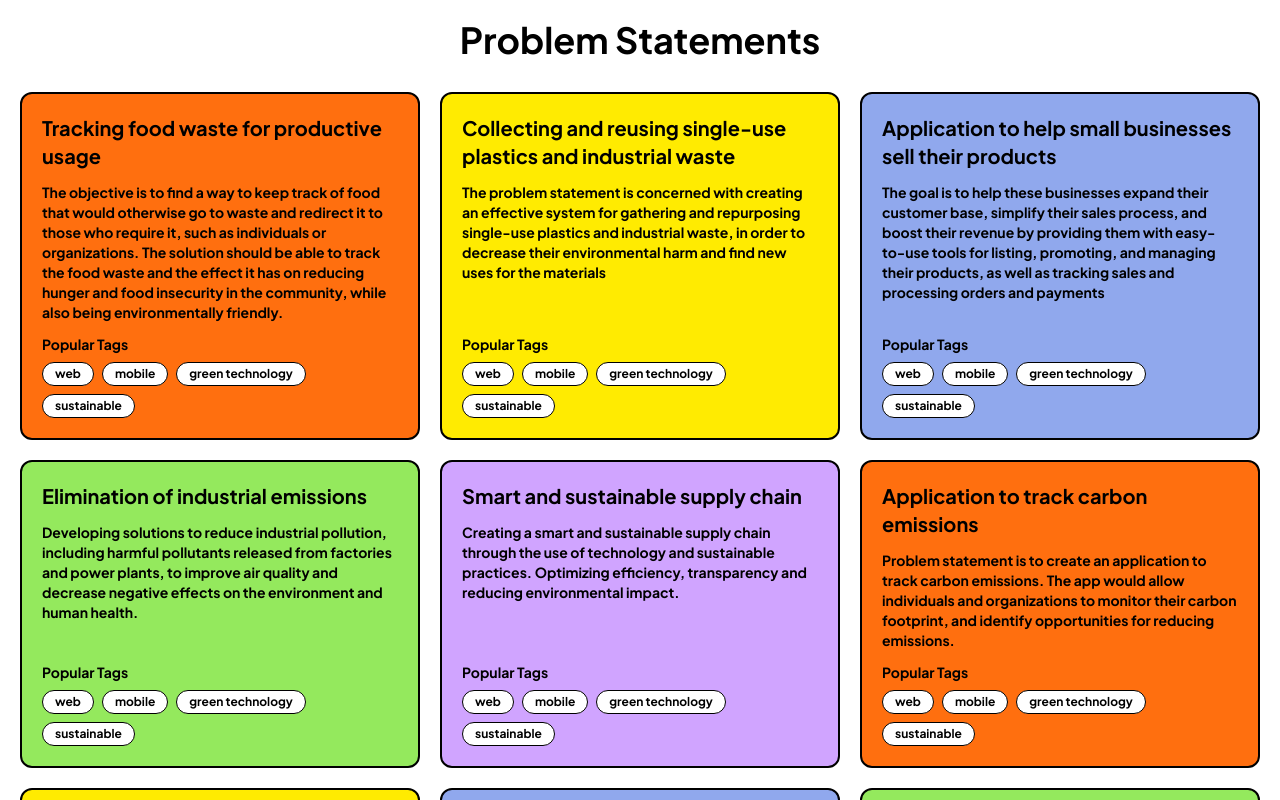
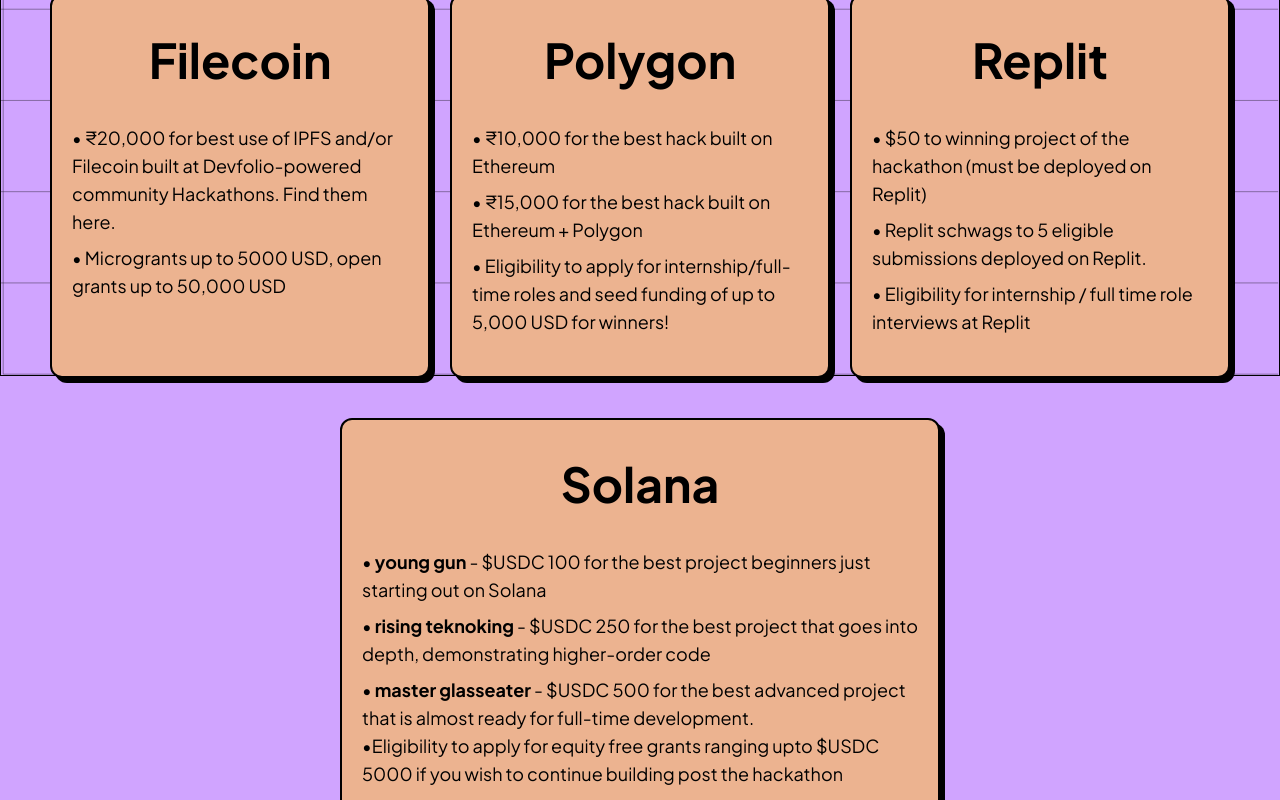
Before and after one commit to GDSC-NITJ/hackmol4.0, a Next.js app: page / in a window 1280 px wide. Shown: the part 2320-3120 px from the top of the page. Built offline with nearby package versions, Linux system fonts and the light colour scheme; a web font is replaced by a local one.

Commit message:
added special track

```diff
--- a/src/components/Prizes/TrackAndPrices.jsx
+++ b/src/components/Prizes/TrackAndPrices.jsx
@@ -1,105 +1,215 @@
-import React from 'react'
-import p1 from '../../../public/prices/price1.svg'
-import p2 from '../../../public/prices/price2.svg'
-import p3 from '../../../public/prices/price3.svg'
-import coin from '../../../public/prices/coinbox.svg'
-import grid from '../../../public/grid.svg'
+import React from "react";
+import p1 from "../../../public/prices/price1.svg";
+import p2 from "../../../public/prices/price2.svg";
+import p3 from "../../../public/prices/price3.svg";
+import coin from "../../../public/prices/coinbox.svg";
+import grid from "../../../public/grid.svg";
 
 function TrackAndPrices() {
-  const [state, setState] = React.useState(0)
+  const [state, setState] = React.useState(0);
   const trackArray = [
     {
-      title: 'Track 1 - Freshers',
+      title: "Track 1 - Freshers",
       description:
-        ' Create and customize your storefront with our all-in-one platform or choose to use your personal site instead. With Zapier, you can seamlessly connect your Gumroad account to thousands of apps in your current stack.',
+        " Create and customize your storefront with our all-in-one platform or choose to use your personal site instead. With Zapier, you can seamlessly connect your Gumroad account to thousands of apps in your current stack.",
     },
     {
-      title: 'Track 2 - Beginner',
+      title: "Track 2 - Beginner",
       description:
-        ' Create and customize your storefront with our all-in-one platform or choose to use your personal site instead. With Zapier, you can seamlessly connect your Gumroad account to thousands of apps in your current stack.',
+        " Create and customize your storefront with our all-in-one platform or choose to use your personal site instead. With Zapier, you can seamlessly connect your Gumroad account to thousands of apps in your current stack.",
     },
     {
-      title: 'Track-3 Main',
+      title: "Track-3 Main",
       description:
-        ' Create and customize your storefront with our all-in-one platform or choose to use your personal site instead. With Zapier, you can seamlessly connect your Gumroad account to thousands of apps in your current stack.',
+        " Create and customize your storefront with our all-in-one platform or choose to use your personal site instead. With Zapier, you can seamlessly connect your Gumroad account to thousands of apps in your current stack.",
     },
-  ]
+  ];
 
   return (
-    <div id='prizes' className='py-10 md:py-36  bg-[#D0A4FF] relative overflow-hidden '>
-      <img src={grid.src} className='absolute top-0 right-0 w-full  z-0'></img>
-      <img src={coin.src} className='absolute top-0 -right-1 w-16 sm:w-24  z-0'></img>
-      <h1 className='text-center relative z-10 text-3xl md:text-5xl font-bold mb-8'>Prizes and Rewards</h1>
-      <div className='flex relative z-10 w-full flex-wrap justify-center items-center gap-5 '>
-      <div className='border-2 border-black bg-[#90A8ED]  w-11/12 md:w-[380px] flex flex-col items-center px-5 py-10  shadow-3xl rounded-xl font-bold  '>
-          <div className='flex justify-center items-center'>
-            <h1 className='font-bold text-3xl' >1<span className='text-lg' >st</span></h1>
+    <div
+      id="prizes"
+      className="py-10 md:py-36  bg-[#D0A4FF] relative FF7B54 "
+    >
+
+      {/*<img src={grid.src} className="absolute top-0 right-0 w-full height-full z-0"></img>*/}
+
+      <img
+        src={coin.src}
+        className="absolute top-0 -right-1 w-16 sm:w-24  z-0"
+      ></img>
+      <h1 className="text-center relative z-10 text-3xl md:text-5xl font-bold mb-8">
+        Prizes and Rewards
+      </h1>
+      <div className="flex relative z-10 w-full flex-wrap justify-center items-center gap-5 ">
+        <div className="border-2 border-black bg-[#90A8ED]  w-11/12 md:w-[380px] flex flex-col items-center px-5 py-10  shadow-3xl rounded-xl font-bold  ">
+          <div className="flex justify-center items-center">
+            <h1 className="font-bold text-3xl">
+              1<span className="text-lg">st</span>
+            </h1>
             <img src={p1.src}></img>
-            </div>
+          </div>
 
-          <div className=' flex flex-col items-end mb-10'>
-            <h2 className='text-5xl  font-bold'><span className='text-lg' >₹</span> 30k</h2>
-            <div className='text-lg leading-3 font-bold ' >cash</div>
+          <div className=" flex flex-col items-end mb-10">
+            <h2 className="text-5xl  font-bold">
+              <span className="text-lg">₹</span> 30k
+            </h2>
+            <div className="text-lg leading-3 font-bold">cash</div>
           </div>
-          <div className=' self-start mx-0' >
-            <p className=' font-normal text-xl'>• Goodies Box (2000 INR of worth)</p>
-            <p className=' font-normal text-xl'>• Geeks for Geeks 800/- INR</p>
-            <p className=' font-normal text-xl'>• Coupons on all courses</p>
+          <div className=" self-start mx-0">
+            <p className=" font-normal text-xl">
+              • Goodies Box (2000 INR of worth)
+            </p>
+            <p className=" font-normal text-xl">• Geeks for Geeks 800/- INR</p>
+            <p className=" font-normal text-xl">• Coupons on all courses</p>
 
-
-            <p className=' font-normal text-xl'> • Echo-ar free premium</p>
-            <p className=' font-normal text-xl'>• tier services</p>
-            <p className=' font-normal text-xl'>• Online Mock Interviews from </p>
-            <p className=' font-normal text-xl'>• Interview Buddy </p>
+            <p className=" font-normal text-xl"> • Echo-ar free premium</p>
+            <p className=" font-normal text-xl">• tier services</p>
+            <p className=" font-normal text-xl">
+              • Online Mock Interviews from{" "}
+            </p>
+            <p className=" font-normal text-xl">• Interview Buddy </p>
           </div>
         </div>
-        <div className='border-2 border-black bg-[#90A8ED]  w-11/12 md:w-[380px] flex flex-col items-center px-5 py-10  shadow-3xl rounded-xl font-bold  '>
-          <div className='flex justify-center items-center'>
-            <h1 className='font-bold text-3xl' >2<span className='text-lg' >nd</span></h1>
+        <div className="border-2 border-black bg-[#90A8ED]  w-11/12 md:w-[380px] flex flex-col items-center px-5 py-10  shadow-3xl rounded-xl font-bold  ">
+          <div className="flex justify-center items-center">
+            <h1 className="font-bold text-3xl">
+              2<span className="text-lg">nd</span>
+            </h1>
             <img src={p2.src}></img>
-            </div>
+          </div>
 
-          <div className=' flex flex-col items-end mb-10'>
-            <h2 className='text-5xl  font-bold'><span className='text-lg' >₹</span> 20k</h2>
-            <div className='text-lg leading-3 font-bold ' >cash</div>
+          <div className=" flex flex-col items-end mb-10">
+            <h2 className="text-5xl  font-bold">
+              <span className="text-lg">₹</span> 20k
+            </h2>
+            <div className="text-lg leading-3 font-bold ">cash</div>
           </div>
-          <div className=' self-start mx-0' >
-            <p className=' font-normal text-xl'>• Goodies Box (2000 INR of worth)</p>
-            <p className=' font-normal text-xl'>• Geeks for Geeks 800/- INR</p>
-            <p className=' font-normal text-xl'>• Coupons on all courses</p>
+          <div className=" self-start mx-0">
+            <p className=" font-normal text-xl">
+              • Goodies Box (2000 INR of worth)
+            </p>
+            <p className=" font-normal text-xl">• Geeks for Geeks 800/- INR</p>
+            <p className=" font-normal text-xl">• Coupons on all courses</p>
 
-
-            <p className=' font-normal text-xl'> • Echo-ar free premium</p>
-            <p className=' font-normal text-xl'>• tier services</p>
-            <p className=' font-normal text-xl'>• Online Mock Interviews from </p>
-            <p className=' font-normal text-xl'>• Interview Buddy </p>
+            <p className=" font-normal text-xl"> • Echo-ar free premium</p>
+            <p className=" font-normal text-xl">• tier services</p>
+            <p className=" font-normal text-xl">
+              • Online Mock Interviews from{" "}
+            </p>
+            <p className=" font-normal text-xl">• Interview Buddy </p>
           </div>
         </div>
-        <div className='border-2 border-black bg-[#90A8ED]  w-11/12 md:w-[380px] flex flex-col items-center px-5 py-10  shadow-3xl rounded-xl font-bold  '>
-          <div className='flex justify-center items-center'>
-            <h1 className='font-bold text-3xl' >3<span className='text-lg' >rd</span></h1>
+        <div className="border-2 border-black bg-[#90A8ED]  w-11/12 md:w-[380px] flex flex-col items-center px-5 py-10  shadow-3xl rounded-xl font-bold  ">
+          <div className="flex justify-center items-center">
+            <h1 className="font-bold text-3xl">
+              3<span className="text-lg">rd</span>
+            </h1>
             <img src={p3.src}></img>
-            </div>
+          </div>
 
-          <div className=' flex flex-col items-end mb-10'>
-            <h2 className='text-5xl  font-bold'><span className='text-lg' >₹</span> 10k</h2>
-            <div className='text-lg leading-3 font-bold ' >cash</div>
+          <div className=" flex flex-col items-end mb-10">
+            <h2 className="text-5xl  font-bold">
+              <span className="text-lg">₹</span> 10k
+            </h2>
+            <div className="text-lg leading-3 font-bold ">cash</div>
           </div>
-          <div className=' self-start mx-0' >
-            <p className=' font-normal text-xl'>• Goodies Box (2000 INR of worth)</p>
-            <p className=' font-normal text-xl'>• Geeks for Geeks 800/- INR</p>
-            <p className=' font-normal text-xl'>• Coupons on all courses</p>
+          <div className=" self-start mx-0">
+            <p className=" font-normal text-xl">
+              • Goodies Box (2000 INR of worth)
+            </p>
+            <p className=" font-normal text-xl">• Geeks for Geeks 800/- INR</p>
+            <p className=" font-normal text-xl">• Coupons on all courses</p>
 
-
-            <p className=' font-normal text-xl'> • Echo-ar free premium</p>
-            <p className=' font-normal text-xl'>• tier services</p>
-            <p className=' font-normal text-xl'>• Online Mock Interviews from </p>
-            <p className=' font-normal text-xl'>• Interview Buddy </p>
+            <p className=" font-normal text-xl"> • Echo-ar free premium</p>
+            <p className=" font-normal text-xl">• tier services</p>
+            <p className=" font-normal text-xl">
+              • Online Mock Interviews from{" "}
+            </p>
+            <p className=" font-normal text-xl">• Interview Buddy </p>
           </div>
         </div>
       </div>
+
+
+      <h1 className="text-center mt-20  relative z-10 text-3xl md:text-5xl font-bold mb-8">
+       Special Prizes
+      </h1>
+
+
+      <div className=" px-8 py-10 flex gap-5 flex-wrap justify-center w-full ">
+
+      <img src={grid.src} className="absolute bottom-0 border border-black border-[500] right-0 w-full height-full z-0"></img>
+
+        <div className="border-2 border-black bg-[#ECB390] z-10 w-11/12 md:w-[380px]  flex flex-col items-center px-5 py-10  shadow-3xl rounded-xl font-bold  ">
+          <h2 className="text-5xl mb-10 font-bold"> Filecoin </h2>
+          <div className=" self-start mx-0">
+            <p className=" font-normal text-lg mb-2">
+              • ₹20,000 for best use of IPFS and/or Filecoin built at
+              Devfolio-powered community Hackathons. Find them here.
+            </p>
+            <p className=" font-normal text-lg">
+              • Microgrants up to 5000 USD, open grants up to 50,000 USD
+            </p>
+          </div>
+        </div>
+        <div className="border-2 border-black bg-[#ECB390] z-10 w-11/12 md:w-[380px]  flex flex-col items-center px-5 py-10  shadow-3xl rounded-xl font-bold  ">
+          <h2 className="text-5xl mb-10 font-bold"> Polygon </h2>
+          <div className=" self-start mx-0">
+            <p className=" font-normal text-lg mb-2">
+              • ₹10,000 for the best hack built on Ethereum
+            </p>
+            <p className=" font-normal text-lg mb-2">
+              • ₹15,000 for the best hack built on Ethereum + Polygon
+            </p>
+            <p className=" font-normal text-lg">
+              • Eligibility to apply for internship/full-time roles and seed
+              funding of up to 5,000 USD for winners!
+            </p>
+          </div>
+        </div>
+        <div className="border-2 border-black bg-[#ECB390] z-10 w-11/12 md:w-[380px]  flex flex-col items-center px-5 py-10  shadow-3xl rounded-xl font-bold  ">
+          <h2 className="text-5xl mb-10 font-bold"> Replit </h2>
+          <div className=" self-start mx-0">
+            <p className=" font-normal text-lg mb-2">
+              • $50 to winning project of the hackathon (must be deployed on
+              Replit)
+            </p>
+            <p className=" font-normal text-lg mb-2">
+              • Replit schwags to 5 eligible submissions deployed on Replit.
+            </p>
+            <p className=" font-normal text-lg">
+              • Eligibility for internship / full time role interviews at Replit
+            </p>
+          </div>
+        </div>
+      </div>
+
+      <div className=" px-8 flex gap-5 justify-center w-full ">
+      <div className="border-2 border-black bg-[#ECB390] z-10 w-11/12 md:w-[600px] flex flex-col items-center px-5 py-10  shadow-3xl rounded-xl font-bold  ">
+        <h2 className="text-5xl mb-10 font-bold"> Solana </h2>
+        <div className=" self-start mx-0">
+          <p className=" font-normal text-lg mb-2">
+            •<span className="font-bold"> young gun</span> - $USDC 100 for the best project beginners just
+            starting out on Solana
+          </p>
+          <p className=" font-normal text-lg mb-2">
+            • <span className="font-bold"> rising teknoking </span> - $USDC 250 for the best project that goes into
+            depth, demonstrating higher-order code
+          </p>
+          <p className=" font-normal text-lg">
+            • <span className="font-bold"> master glasseater </span> - $USDC 500 for the best advanced project that
+            is almost ready for full-time development.
+          </p>
+          <p className=" font-normal text-lg mb-2">
+            •Eligibility to apply for equity free grants ranging upto $USDC
+            5000 if you wish to continue building post the hackathon
+          </p>
+        </div>
+      </div>
     </div>
-  )
+
+    </div>
+  );
 }
 
 {
@@ -165,4 +275,4 @@
     </div>  */
 }
 
-export default TrackAndPrices
+export default TrackAndPrices;
```
